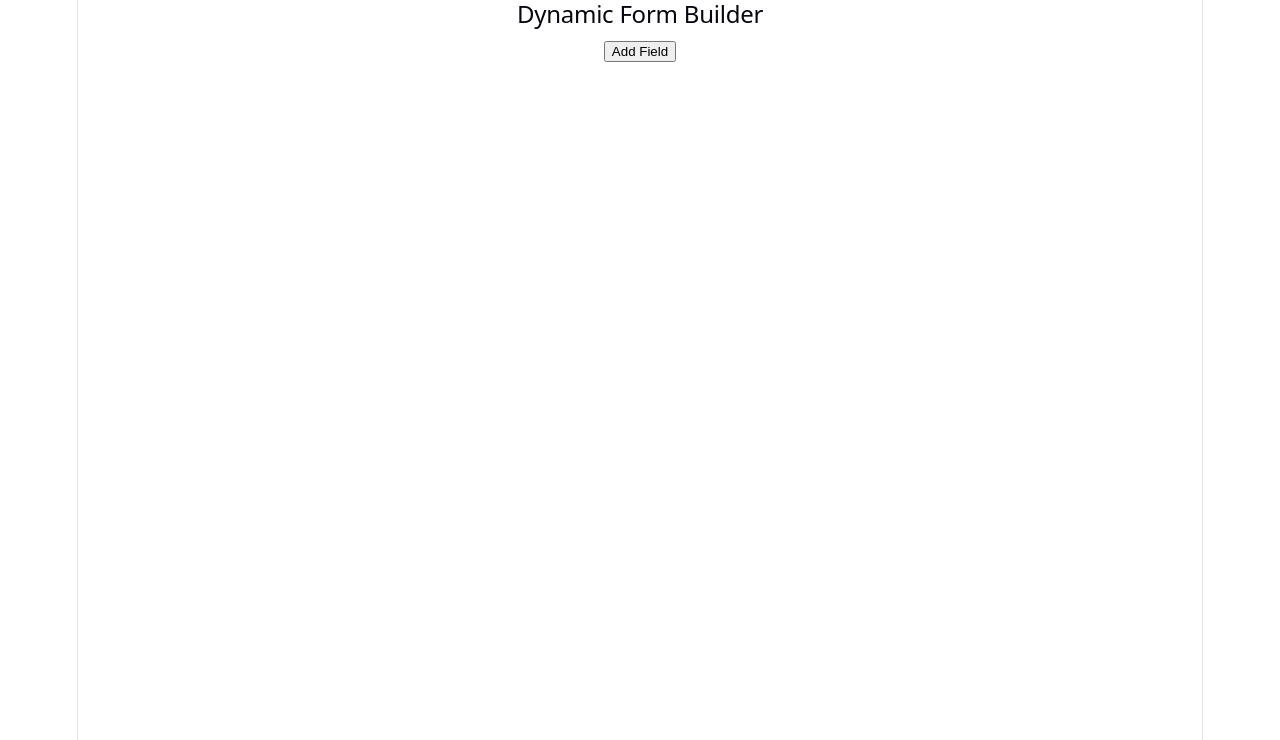
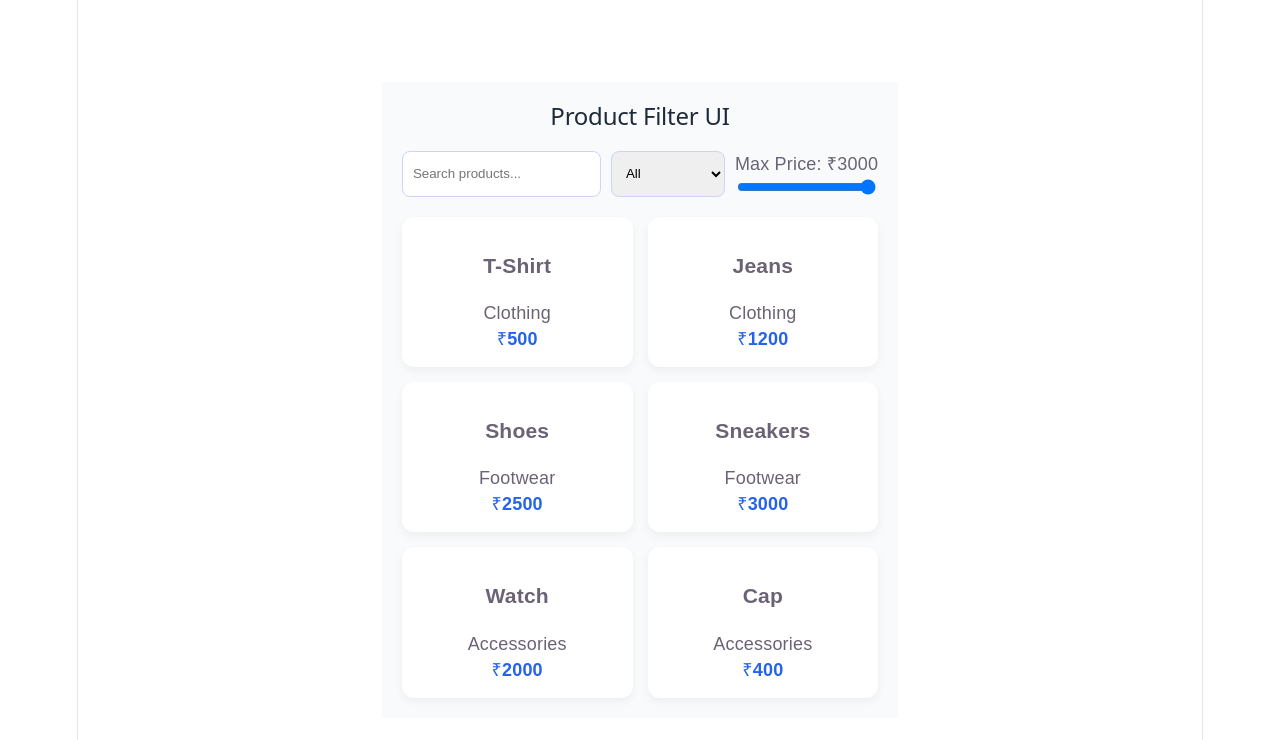
Before and after one commit to gayathrimp05/DailyStudy, a React (Vite) app in the folder frontend/Dailystudy/: page / in a window 1280 px wide. Shown: the top 740 px of the page. Built offline with nearby package versions, Linux system fonts and the light colour scheme.

Commit message:
chnaged app.jsx

```diff
--- a/frontend/Dailystudy/src/App.jsx
+++ b/frontend/Dailystudy/src/App.jsx
@@ -1,7 +1,7 @@
-import Day20 from "./day20";
+import Day21 from "./day21";
 
 function App() {
-  return <Day20/>;
+  return <Day21/>;
 }
 
 export default App;
```
